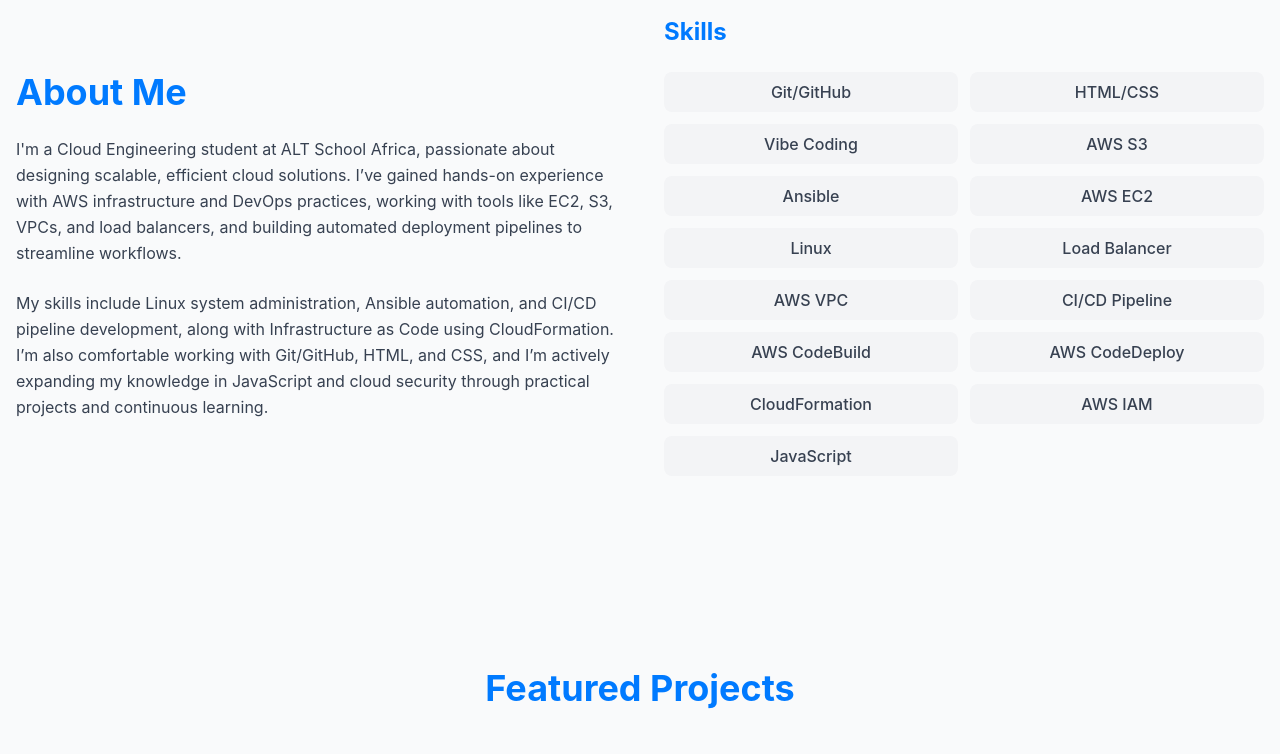
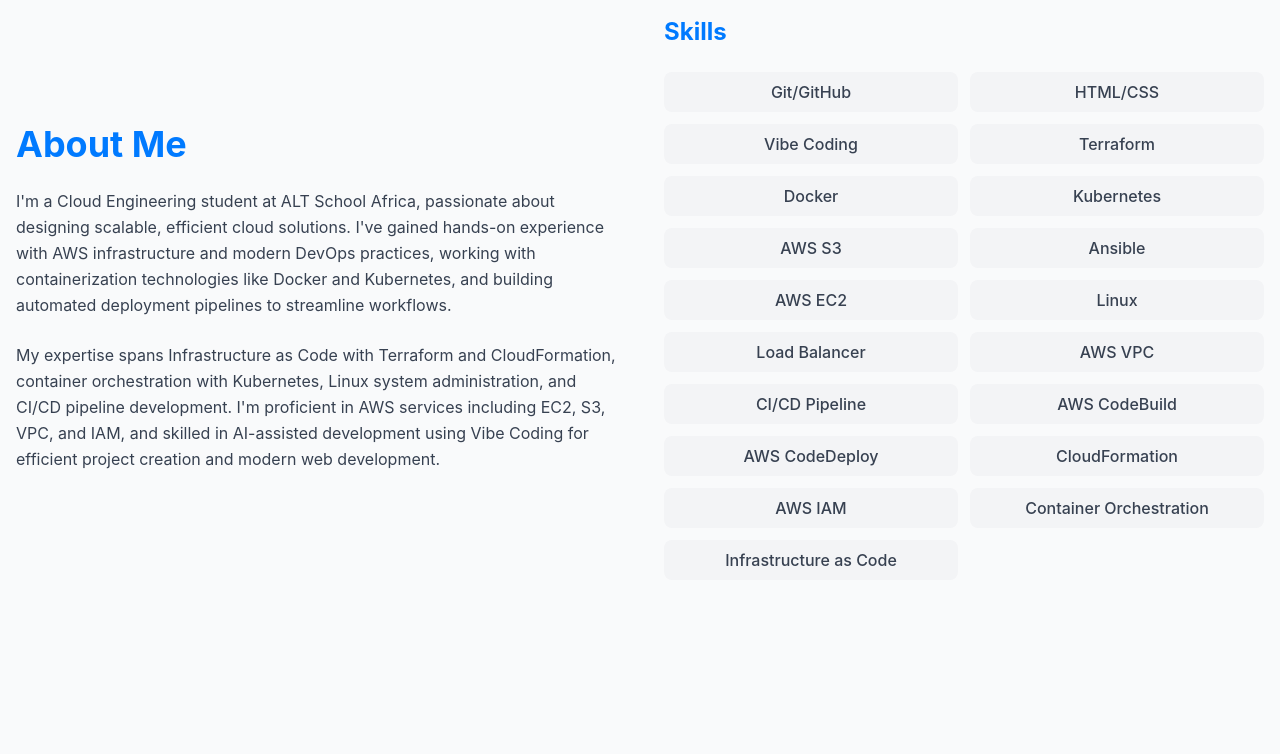
Before and after one commit to Kindee18/my-portfolio, a React (Vite) app: page / in a window 1280 px wide. Shown: the part 880-1634 px from the top of the page. Built offline with nearby package versions, Linux system fonts and the light colour scheme; grey boxes are pictures that could not be loaded.

Commit message:
Update skills section with Vibe Coding and add two AI/ML projects: Claude Code and Mini Spotify with Cursor

```diff
--- a/src/components/About.tsx
+++ b/src/components/About.tsx
@@ -4,6 +4,9 @@ const skills = [
 	"Git/GitHub",
 	"HTML/CSS",
 	"Vibe Coding",
+	"Terraform",
+	"Docker",
+	"Kubernetes",
 	"AWS S3",
 	"Ansible",
 	"AWS EC2",
@@ -15,7 +18,8 @@ const skills = [
 	"AWS CodeDeploy",
 	"CloudFormation",
 	"AWS IAM",
-	"JavaScript",
+	"Container Orchestration",
+	"Infrastructure as Code",
 ];
 
 const About = () => {
@@ -33,18 +37,19 @@ const About = () => {
 						</h2>
 						<p className="text-gray-700 dark:text-gray-300 leading-relaxed">
 							I'm a Cloud Engineering student at ALT School Africa, passionate
-							about designing scalable, efficient cloud solutions. I’ve gained
-							hands-on experience with AWS infrastructure and DevOps practices,
-							working with tools like EC2, S3, VPCs, and load balancers, and
-							building automated deployment pipelines to streamline workflows.
+							about designing scalable, efficient cloud solutions. I've gained
+							hands-on experience with AWS infrastructure and modern DevOps
+							practices, working with containerization technologies like Docker
+							and Kubernetes, and building automated deployment pipelines to
+							streamline workflows.
 						</p>
 						<p className="text-gray-700 dark:text-gray-300 leading-relaxed">
-							My skills include Linux system administration, Ansible automation,
-							and CI/CD pipeline development, along with Infrastructure as Code
-							using CloudFormation. I’m also comfortable working with
-							Git/GitHub, HTML, and CSS, and I’m actively expanding my knowledge
-							in JavaScript and cloud security through practical projects and
-							continuous learning.
+							My expertise spans Infrastructure as Code with Terraform and
+							CloudFormation, container orchestration with Kubernetes, Linux
+							system administration, and CI/CD pipeline development. I'm
+							proficient in AWS services including EC2, S3, VPC, and IAM, and
+							skilled in AI-assisted development using Vibe Coding for efficient
+							project creation and modern web development.
 						</p>
 					</motion.div>
 
--- a/src/components/Projects.tsx
+++ b/src/components/Projects.tsx
@@ -198,6 +198,42 @@ const projects = [
 			"https://images.unsplash.com/photo-1667372393119-3d4c48d07fc9?ixlib=rb-4.0.3&ixid=M3wxMjA3fDB8MHxwaG90by1wYWdlfHx8fGVufDB8fHx8fA%3D%3D&auto=format&fit=crop&w=1000&q=80",
 		link: "https://github.com/Kindee18/kubernetes-learning-journey",
 	},
+	{
+		title: "Build a New App Feature With Claude Code",
+		description:
+			"AI-assisted development project showcasing modern software development using Claude AI for code generation and feature implementation. Demonstrates proficiency in AI-powered development workflows, prompt engineering, and leveraging advanced AI tools to accelerate development cycles while maintaining code quality and best practices.",
+		tech: [
+			"Claude AI",
+			"AI-Assisted Development",
+			"Code Generation",
+			"Prompt Engineering",
+			"Modern Development",
+			"AI/ML Tools",
+			"Software Engineering",
+			"Git/GitHub",
+		],
+		image:
+			"https://images.unsplash.com/photo-1677442136019-21780ecad995?ixlib=rb-4.0.3&ixid=M3wxMjA3fDB8MHxwaG90by1wYWdlfHx8fGVufDB8fHx8fA%3D%3D&auto=format&fit=crop&w=1000&q=80",
+		link: "https://github.com/Kindee18/claude-ai-app-feature",
+	},
+	{
+		title: "Build a Mini Spotify with Cursor",
+		description:
+			"AI-powered music streaming application built using Cursor IDE with intelligent code completion and AI assistance. Features music playback, playlist management, and modern UI/UX design. Showcases expertise in AI-enhanced development environments, modern web technologies, and building complex applications with AI pair programming.",
+		tech: [
+			"Cursor IDE",
+			"AI Pair Programming",
+			"Music Streaming",
+			"Web Development",
+			"UI/UX Design",
+			"Modern JavaScript",
+			"AI-Enhanced IDE",
+			"Git/GitHub",
+		],
+		image:
+			"https://images.unsplash.com/photo-1493225457124-a3eb161ffa5f?ixlib=rb-4.0.3&ixid=M3wxMjA3fDB8MHxwaG90by1wYWdlfHx8fGVufDB8fHx8fA%3D%3D&auto=format&fit=crop&w=1000&q=80",
+		link: "https://github.com/Kindee18/mini-spotify-cursor",
+	},
 ];
 
 const Projects = () => {
```
